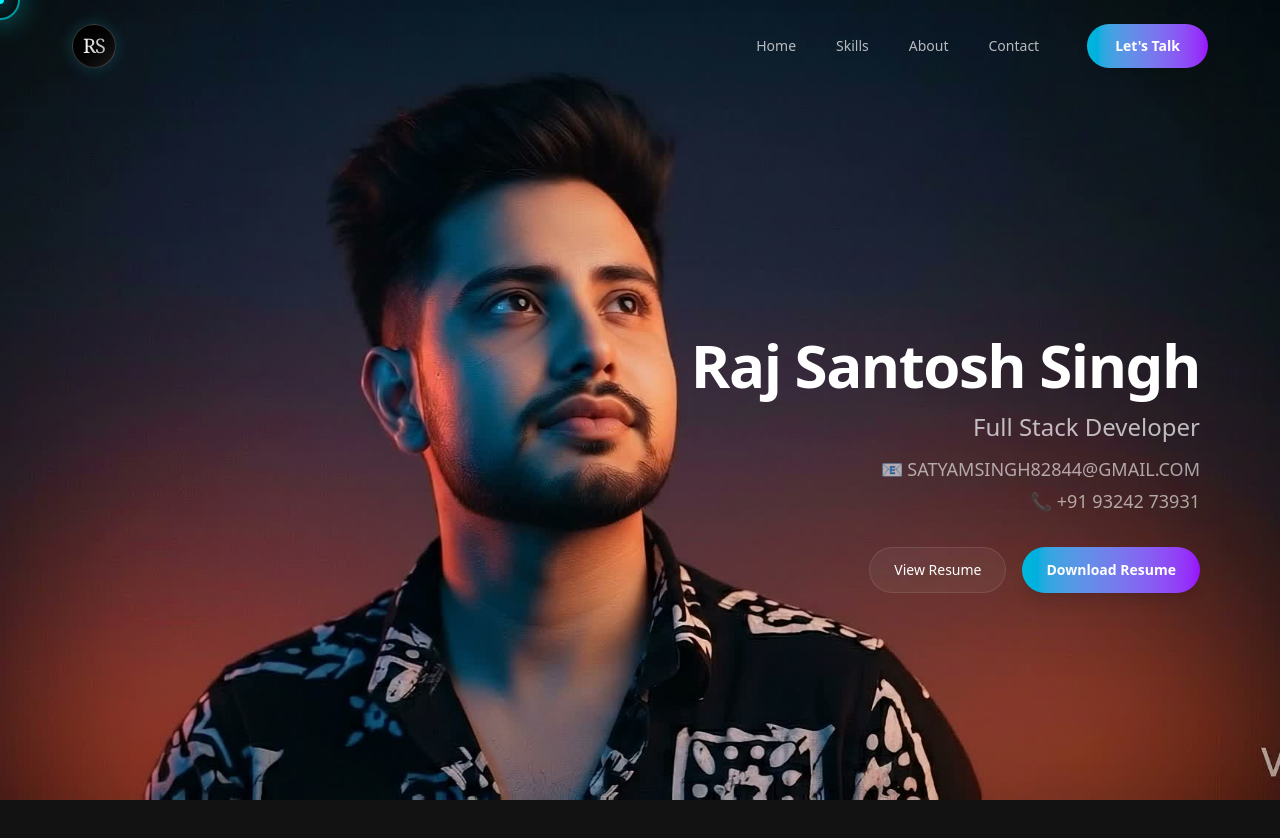
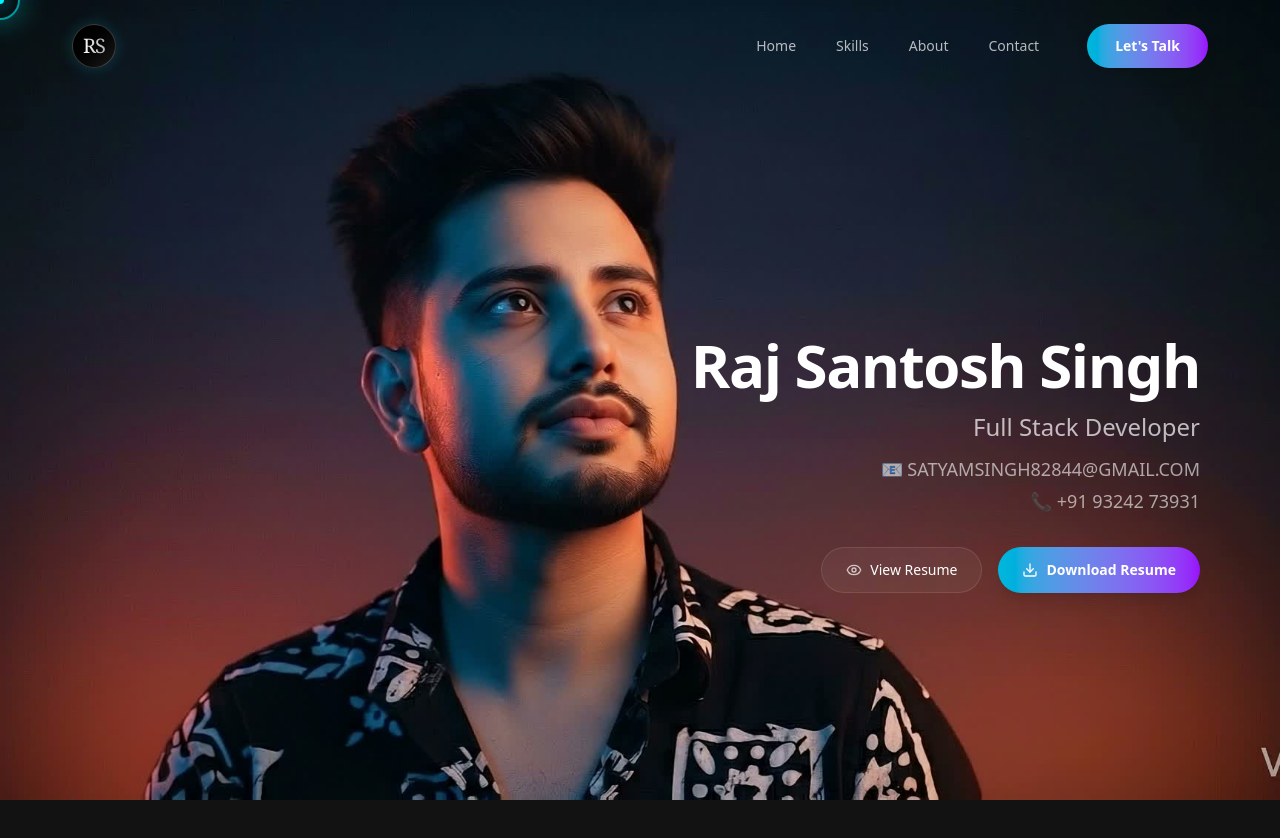
Before and after one commit to RajSingh3402/My-portfolio-, a Next.js app: page / in a window 1280 px wide. Shown: the top 838 px of the page. Built offline with nearby package versions, Linux system fonts and the light colour scheme.

Commit message:
Enhance View/Download Resume buttons with layout, hover scaling, and icons

```diff
--- a/src/components/Overlay.tsx
+++ b/src/components/Overlay.tsx
@@ -2,6 +2,7 @@
 
 import { motion, useScroll, useTransform } from "framer-motion";
 import { useRef } from "react";
+import { Eye, Download } from "lucide-react";
 
 export default function Overlay() {
     const containerRef = useRef<HTMLDivElement>(null);
@@ -48,20 +49,22 @@ export default function Overlay() {
                     <p className="text-lg text-white/60 mt-1">
                         📞 +91 93242 73931
                     </p>
-                    <div className="flex gap-4 mt-8 pointer-events-auto">
+                    <div className="flex flex-wrap justify-end gap-4 mt-8 pointer-events-auto w-full">
                         <a
-                            href="/resume.pdf"
+                            href="/Raj_Santosh_Singh..pdf"
                             target="_blank"
                             rel="noopener noreferrer"
-                            className="px-6 py-3 rounded-full bg-white/5 border border-white/10 text-white text-sm font-medium hover:bg-white/10 hover:border-white/30 transition-all backdrop-blur-md flex items-center gap-2"
+                            className="px-6 py-3 rounded-full bg-white/5 border border-white/10 text-white text-sm font-medium hover:bg-white/10 hover:border-white/30 transition-all backdrop-blur-md flex items-center gap-2 group"
                         >
+                            <Eye className="w-4 h-4 text-white/70 group-hover:text-white transition-colors" />
                             View Resume
                         </a>
                         <a
-                            href="/resume.pdf"
+                            href="/Raj_Santosh_Singh..pdf"
                             download="Raj_Santosh_Singh_Resume.pdf"
-                            className="px-6 py-3 rounded-full bg-gradient-to-r from-cyan-500 to-purple-600 text-white text-sm font-semibold shadow-lg hover:shadow-cyan-500/25 transition-all flex items-center gap-2"
+                            className="px-6 py-3 rounded-full bg-gradient-to-r from-cyan-500 to-purple-600 text-white text-sm font-semibold shadow-lg hover:shadow-cyan-500/40 hover:scale-105 active:scale-95 transition-all flex items-center gap-2"
                         >
+                            <Download className="w-4 h-4" />
                             Download Resume
                         </a>
                     </div>
```
Also changed, not shown: 1 other file (tests, documents, lock files or other folders).
